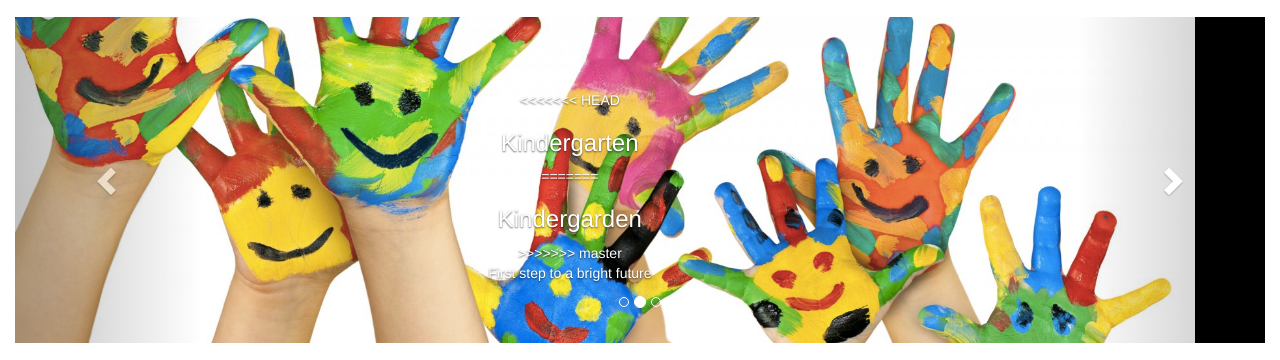
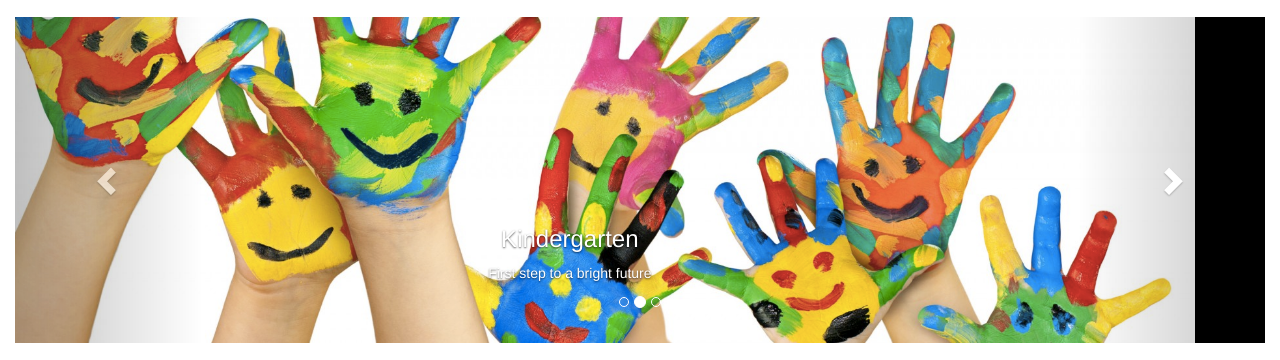
Before and after one commit to ctarjono/sekolahku, a plain HTML site: page index.html in a window 1280 px wide. Shown: the part 53-413 px from the top of the page. Drawn offline with Linux system fonts and the light colour scheme.

Commit message:
remove github changes

```diff
--- a/index.html
+++ b/index.html
@@ -60,12 +60,8 @@
 	    <div class="carousel-inner" role="listbox">
 	      <div class="item active"><img src="images/Kindergarten-1920x500.png" alt="Kindergarden" class="center-block">
 	        <div class="carousel-caption">
-<<<<<<< HEAD
 	          <h3>Kindergarten</h3>
-=======
-	          <h3>Kindergarden</h3>
->>>>>>> master
-	          <p>First step to a bright future</p>
+          <p>First step to a bright future</p>
 	        </div>
           </div>
 	      <div class="item"><img src="images/SpecialNeeds-1920x500.png" alt="Special Needs" class="center-block">
```
